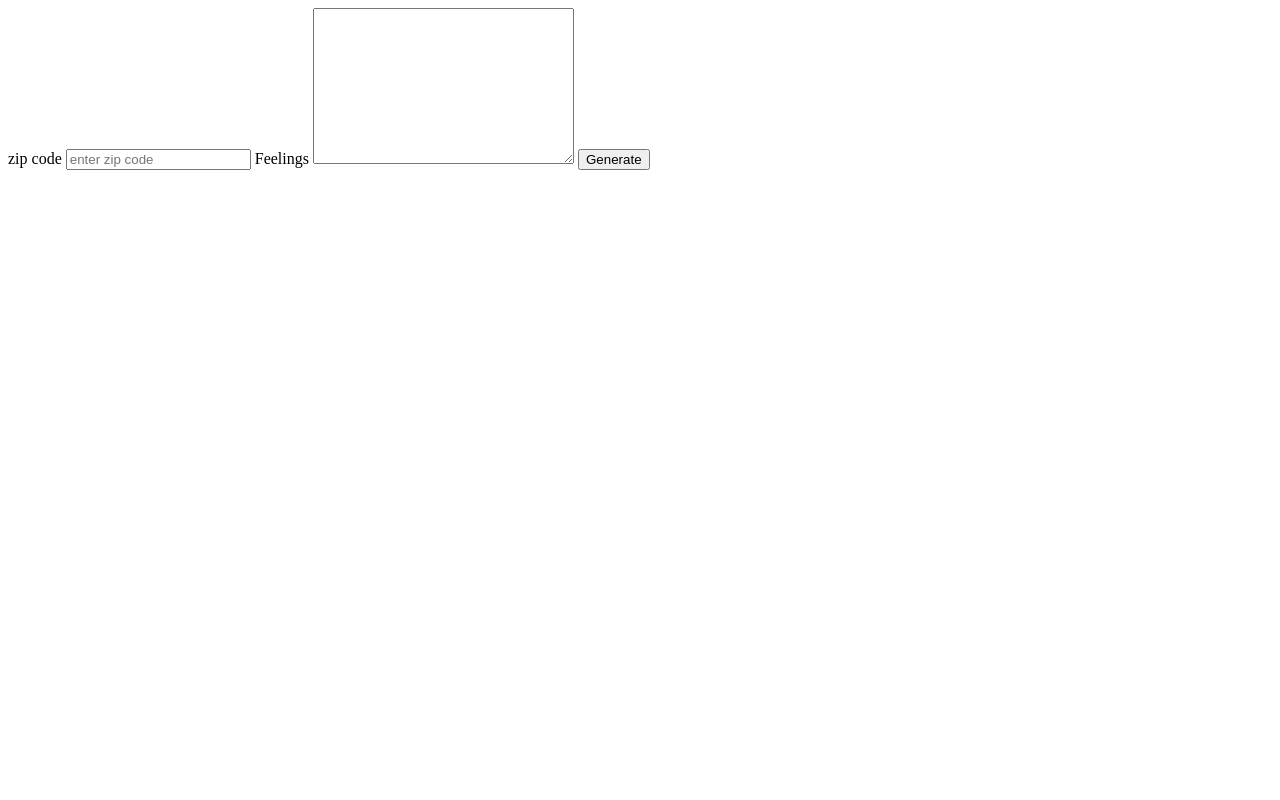
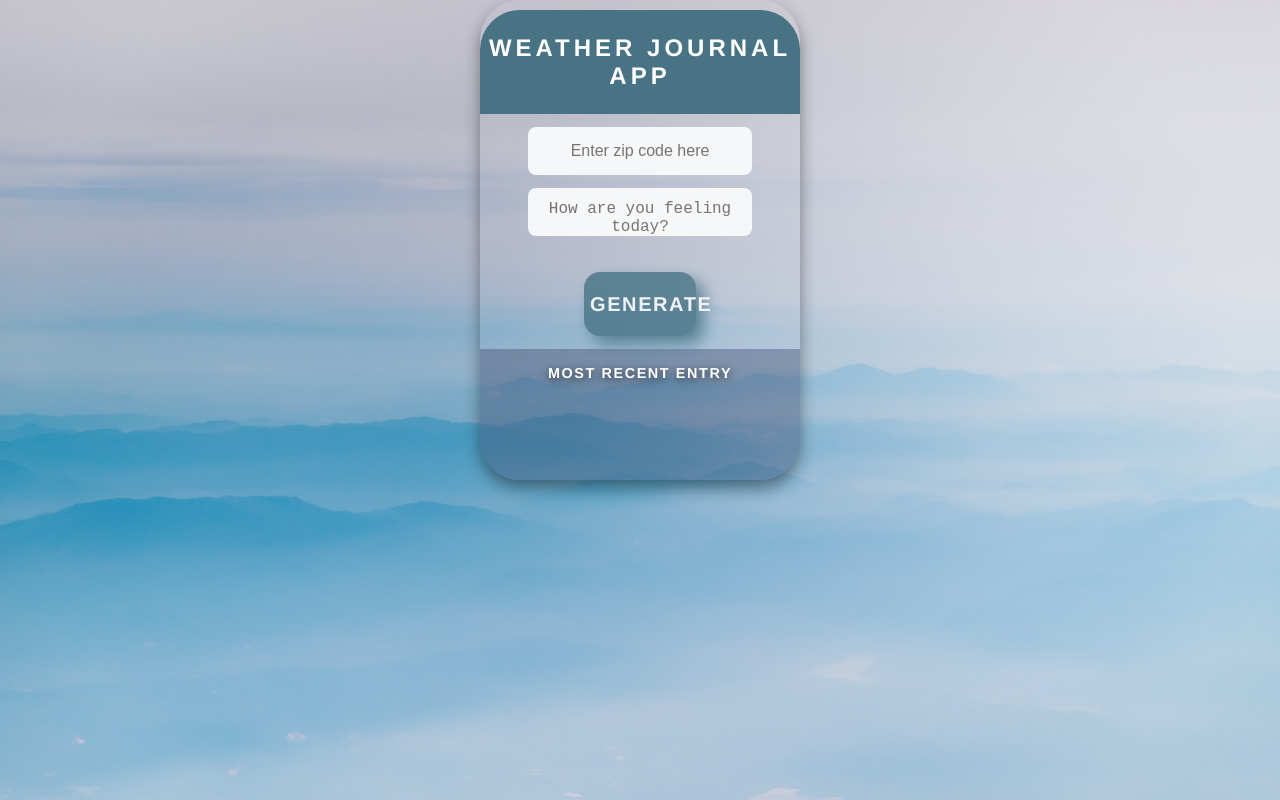
Before and after one commit to jeniferjuliat/weather-journal-app, a website: page website/index.html in a window 1280 px wide. Drawn offline with Linux system fonts and the light colour scheme.

Commit message:
Update index.html

```diff
--- a/website/index.html
+++ b/website/index.html
@@ -1,24 +1,45 @@
-<html lang="en">
+<!DOCTYPE html>
+<html>
+
 <head>
-    <meta charset="UTF-8">
-    <meta http-equiv="X-UA-Compatible" content="IE=edge">
-    <meta name="viewport" content="width=device-width, initial-scale=1.0">
-    <title>Weather Journal APP</title>
+  <meta charset="UTF-8">
+  <title>Weather Journal</title>
+  <script src="https://kit.fontawesome.com/a83dba7890.js"></script>
+  <link href="https://fonts.googleapis.com/css?family=Raleway|Roboto&display=swap" rel="stylesheet">
+  <link rel="stylesheet" href="style.css">
 </head>
+
 <body>
-    <div class="inputs">
-        <label for="zip">zip code</label>
-        <input type="text" id="zip" placeholder="enter zip code">
-        <label for="feelings">Feelings</label>
-        <textarea name="feelings" id="feelings" cols="30" rows="10"></textarea>
-        <button id="generate">Generate</button>
-    </div>
-    <div class="outputs">
-        <p id="dateNow"></p>
-        <p id="temp"></p>
-        <p class="feeling"></p>
-    </div>
-    <div id="error"></div>
-    <script src="app.js"></script>
+  <div class="container">
+    <div id="app">
+      <div class="holder headline">
+        <h1>Weather Journal App</h1>
+      </div>
+      <form class="zip-form" autocomplete="off">
+        <div class="holder zip">
+          <input type="text" id="zip" placeholder="Enter zip code here" required="">
+          <label for="zip" class="zip__label"></label>
+        </div>
+        <div class="holder feel">
+          <textarea class="feel__input" id="feelings" maxlength="35" placeholder="How are you feeling today?" required=""></textarea>
+          <label for="feelings"></label>
+        </div>
+        <button id="generate" type="submit"> Generate </button>
+      </form>
+      <div class="holder entry">
+        <h2 class="entry__title">Most Recent Entry</h2><br>
+        <div id="entryHolder">
+            <div id="placeName"></div>
+            <div id="dateNow"></div>
+            <div id="temp"></div>
+            <div id="description"></div>
+            <div id="content"></div>
+            <div id="error"></div>
+          </div>
+      </div>
+  </div>
+  <script src="app.js" type="text/javascript"></script>
+
 </body>
+
 </html>
```
